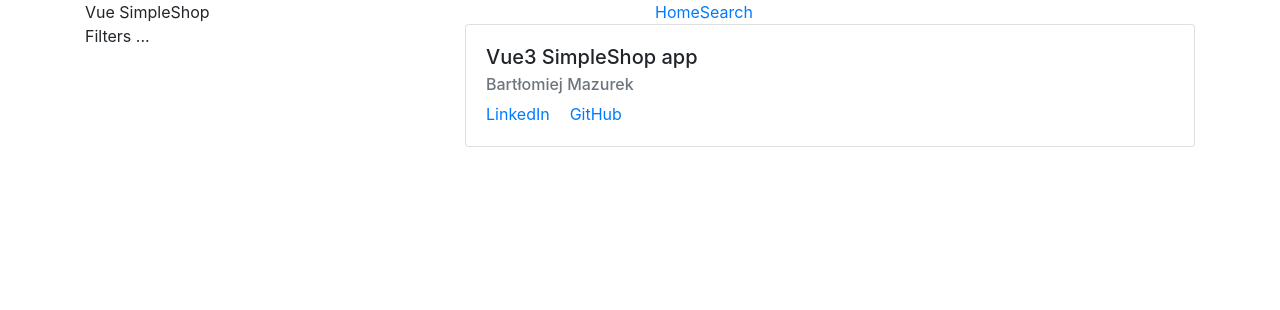
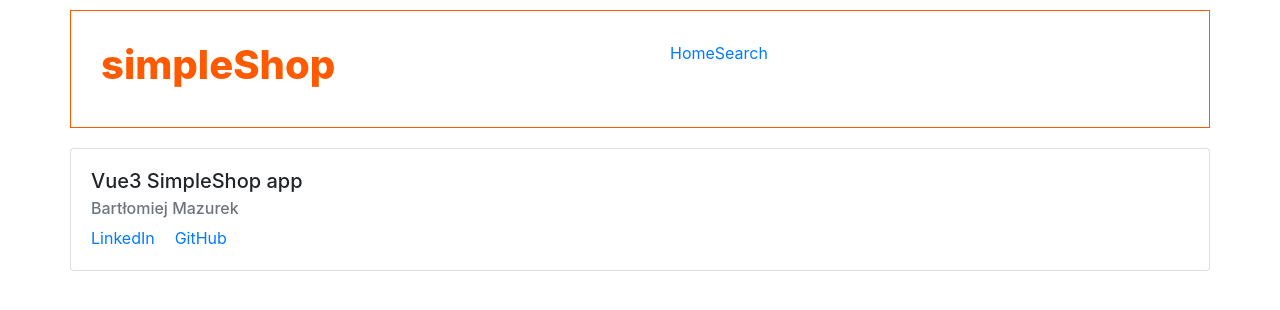
Before and after one commit to BartekMazurek/vue3SimpleShop, a Vue app: page / in a window 1280 px wide. Shown: the top 310 px of the page. Built offline with nearby package versions, Linux system fonts and the light colour scheme.

Commit message:
Reorganized components in main view

```diff
--- a/src/App.vue
+++ b/src/App.vue
@@ -1,9 +1,9 @@
 <template>
 
-    <div class="container">
-        <div class="row">
+    <div class="container navigation-container">
+        <div class="row top-row">
             <div class="col-sm-12 col-md-6">
-                Vue SimpleShop
+                <h1 class="shop-name">simpleShop</h1>
             </div>
             <div class="col-sm-12 col-md-6">
                 <navigation></navigation>
@@ -11,12 +11,9 @@
         </div>
     </div>
 
-    <div class="container">
+    <div class="container content-container">
         <div class="row">
-            <div class="col-4">
-                <filters></filters>
-            </div>
-            <div class="col-8">
+            <div class="col-12">
                 <router-view/>
             </div>
         </div>
@@ -24,19 +21,36 @@
 
 </template>
 
-<style>
+<style scoped>
 
+.top-row {
+    margin-top: 10px;
+    border: 1px solid #ff5a00;
+}
+
+.top-row > div:first-child,
+.top-row > div:nth-child(2) {
+    padding: 30px;
+}
+
+.shop-name {
+    color: #ff5a00;
+    font-weight: 800;
+}
+
+.content-container .row > div:first-child {
+    margin-top: 20px;
+    padding: 0px;
+}
 
 </style>
 
 <script>
 
 import Navigation from "@/components/Navigation";
-import Filters from "@/components/Filters";
 
 export default {
     components: {
-        Filters,
         Navigation
     }
 }
```
